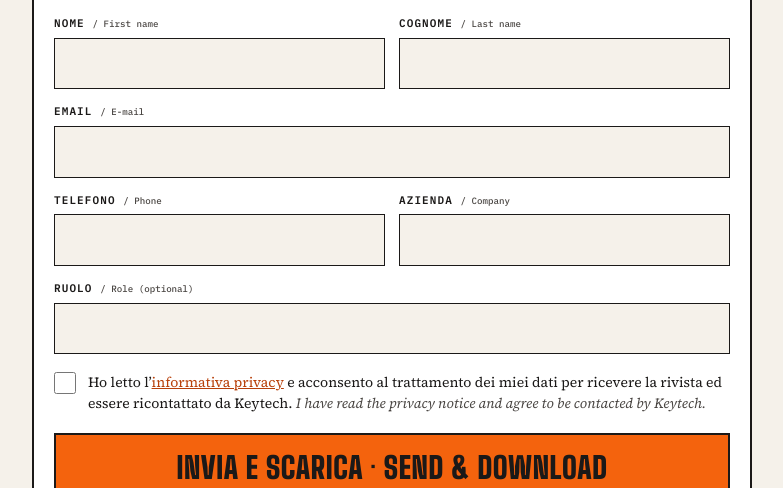
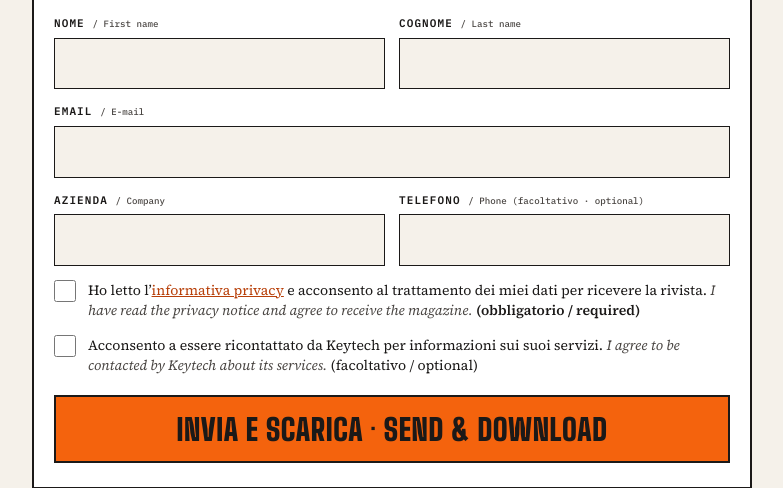
Before and after one commit to luigi-ha/test, a plain HTML site: page k-magazine/index.html in a window 1280 px wide. Shown: the part 464-952 px from the top of the page, without its empty margins (248-1031 px from the left). Drawn offline with Linux system fonts and the light colour scheme.

Commit message:
Modulo più corto, consensi separati, PDF leggero per il web
Co-Authored-By: Claude Fable 5.1 <noreply@anthropic.com>
Claude-Session: https://claude.ai/code/session_011jkiyVoSoCRhWULcviKkYm

```diff
--- a/k-magazine/index.html
+++ b/k-magazine/index.html
@@ -31,7 +31,7 @@
   label .l small{font-weight:500;color:var(--muted);text-transform:none;letter-spacing:0}
   input[type=text],input[type=email],input[type=tel]{width:100%;font:inherit;font-size:17px;padding:12px 12px;border:1.5px solid var(--ink);background:var(--bg);color:var(--ink);border-radius:0}
   input:focus{outline:3px solid var(--orange);outline-offset:1px}
-  .consent{display:grid;grid-template-columns:24px 1fr;gap:10px;align-items:start;margin-top:18px;font-size:14px;line-height:1.45}
+  .consent{display:grid;grid-template-columns:24px 1fr;gap:10px;align-items:start;margin-top:14px;font-size:14px;line-height:1.45}
   .consent input{width:22px;height:22px;margin:0;accent-color:var(--orange)}
   .consent a{color:var(--red)}
   button{margin-top:20px;width:100%;font-family:'Big Shoulders Display',sans-serif;font-weight:900;font-size:30px;text-transform:uppercase;letter-spacing:.02em;background:var(--orange);color:var(--ink);border:2px solid var(--ink);padding:14px 20px;cursor:pointer}
@@ -73,12 +73,13 @@
         <label><span class="l">Nome <small>/ First name</small></span><input type="text" name="Nome" id="nome" required autocomplete="given-name"></label>
         <label><span class="l">Cognome <small>/ Last name</small></span><input type="text" name="Cognome" id="cognome" required autocomplete="family-name"></label>
         <label class="full"><span class="l">Email <small>/ E-mail</small></span><input type="email" name="Email" id="email" required autocomplete="email" inputmode="email"></label>
-        <label><span class="l">Telefono <small>/ Phone</small></span><input type="tel" name="Telefono" id="tel" required autocomplete="tel" inputmode="tel"></label>
         <label><span class="l">Azienda <small>/ Company</small></span><input type="text" name="Azienda" id="azienda" required autocomplete="organization"></label>
-        <label class="full"><span class="l">Ruolo <small>/ Role (optional)</small></span><input type="text" name="Ruolo" id="ruolo" autocomplete="organization-title"></label>
+        <label><span class="l">Telefono <small>/ Phone (facoltativo · optional)</small></span><input type="tel" name="Telefono" id="tel" autocomplete="tel" inputmode="tel"></label>
       </div>
 
-      <label class="consent"><input type="checkbox" id="privacy" name="Consenso privacy" value="Sì" required><span>Ho letto l’<a href="https://www.keytech.srl/privacy.html" target="_blank" rel="noopener">informativa privacy</a> e acconsento al trattamento dei miei dati per ricevere la rivista ed essere ricontattato da Keytech. <span class="en">I have read the privacy notice and agree to be contacted by Keytech.</span></span></label>
+      <input type="hidden" name="Ricontatto" id="ricontatto" value="No">
+      <label class="consent"><input type="checkbox" id="privacy" name="Consenso privacy" value="Sì" required><span>Ho letto l’<a href="https://www.keytech.srl/privacy.html" target="_blank" rel="noopener">informativa privacy</a> e acconsento al trattamento dei miei dati per ricevere la rivista. <span class="en">I have read the privacy notice and agree to receive the magazine.</span> <b>(obbligatorio / required)</b></span></label>
+      <label class="consent"><input type="checkbox" id="ricontatto_cb"><span>Acconsento a essere ricontattato da Keytech per informazioni sui suoi servizi. <span class="en">I agree to be contacted by Keytech about its services.</span> (facoltativo / optional)</span></label>
 
       <button type="submit" id="btn">Invia e scarica · Send &amp; download</button>
       <p class="small" id="err" hidden style="color:var(--red);margin-top:10px"></p>
@@ -111,7 +112,7 @@
   var f=document.getElementById('lead'), err=document.getElementById('err');
   f.addEventListener('submit',function(ev){
     var missing=[];
-    ['nome','cognome','email','tel','azienda'].forEach(function(id){var el=document.getElementById(id); if(!el.value.trim()) missing.push(el);});
+    ['nome','cognome','email','azienda'].forEach(function(id){var el=document.getElementById(id); if(!el.value.trim()) missing.push(el);});
     var em=document.getElementById('email');
     if(em.value && !/^[^@\s]+@[^@\s]+\.[^@\s]+$/.test(em.value)) missing.push(em);
     if(!document.getElementById('privacy').checked) missing.push(document.getElementById('privacy'));
@@ -122,6 +123,7 @@
       return;
     }
     err.hidden=true;
+    document.getElementById('ricontatto').value=document.getElementById('ricontatto_cb').checked?'Sì':'No';
     document.getElementById('btn').disabled=true;
     document.getElementById('btn').textContent='Invio in corso…';
   });
```
Also changed, not shown: 1 other file.
